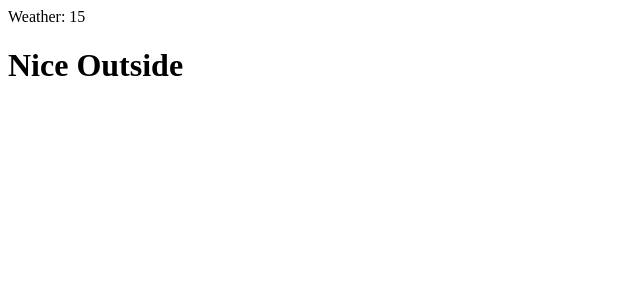
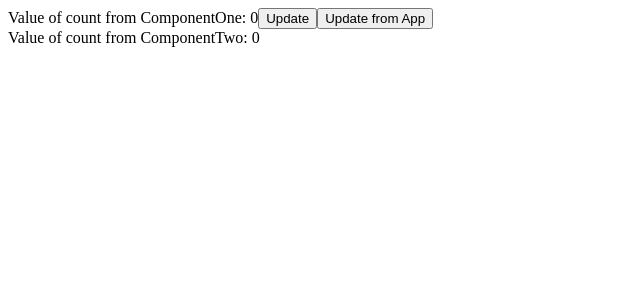
Before and after one commit to shubham23471/react-demos-js, a React (Vite) app: page / in a window 1280 px wide. Shown: the top 300 px of the page, without its empty margins (0-640 px from the left). Built offline with nearby package versions, Linux system fonts and the light colour scheme.

Commit message:
useState updating parent component from child

```diff
--- a/src/App.jsx
+++ b/src/App.jsx
@@ -1,9 +1,22 @@
 import React from "react";
-import Weather from "./components/Weather";
+import ComponentOne from "./components/ComponentOne";
+import ComponentTwo from "./components/ComponentTwo";
+import { useState } from "react";
 
 const App = () => {
-  const tempValue = 15;
-  return <Weather temperatue={tempValue}></Weather>;
+  // TODO: Update this count from child component
+  const [count, setCount] = useState(0);
+  const updateClickHandler = () => setCount(count + 100);
+  return (
+    <div>
+      <ComponentOne
+        count={count}
+        setCount={setCount}
+        updateClickHandler={updateClickHandler}
+      />
+      <ComponentTwo count={count} />
+    </div>
+  );
 };
 
 export default App;
--- /dev/null
+++ b/src/components/ComponentOne.jsx
@@ -0,0 +1,15 @@
+import React from "react";
+
+const ComponentOne = ({ count, setCount, updateClickHandler }) => {
+  const updateByOne = () => setCount(count + 1);
+
+  return (
+    <div>
+      Value of count from ComponentOne: {count}
+      <button onClick={updateByOne}>Update</button>
+      <button onClick={updateClickHandler}>Update from App</button>
+    </div>
+  );
+};
+
+export default ComponentOne;
--- /dev/null
+++ b/src/components/ComponentTwo.jsx
@@ -0,0 +1,7 @@
+import React from "react";
+
+const ComponentTwo = ({ count }) => {
+  return <div>Value of count from ComponentTwo: {count}</div>;
+};
+
+export default ComponentTwo;
```
